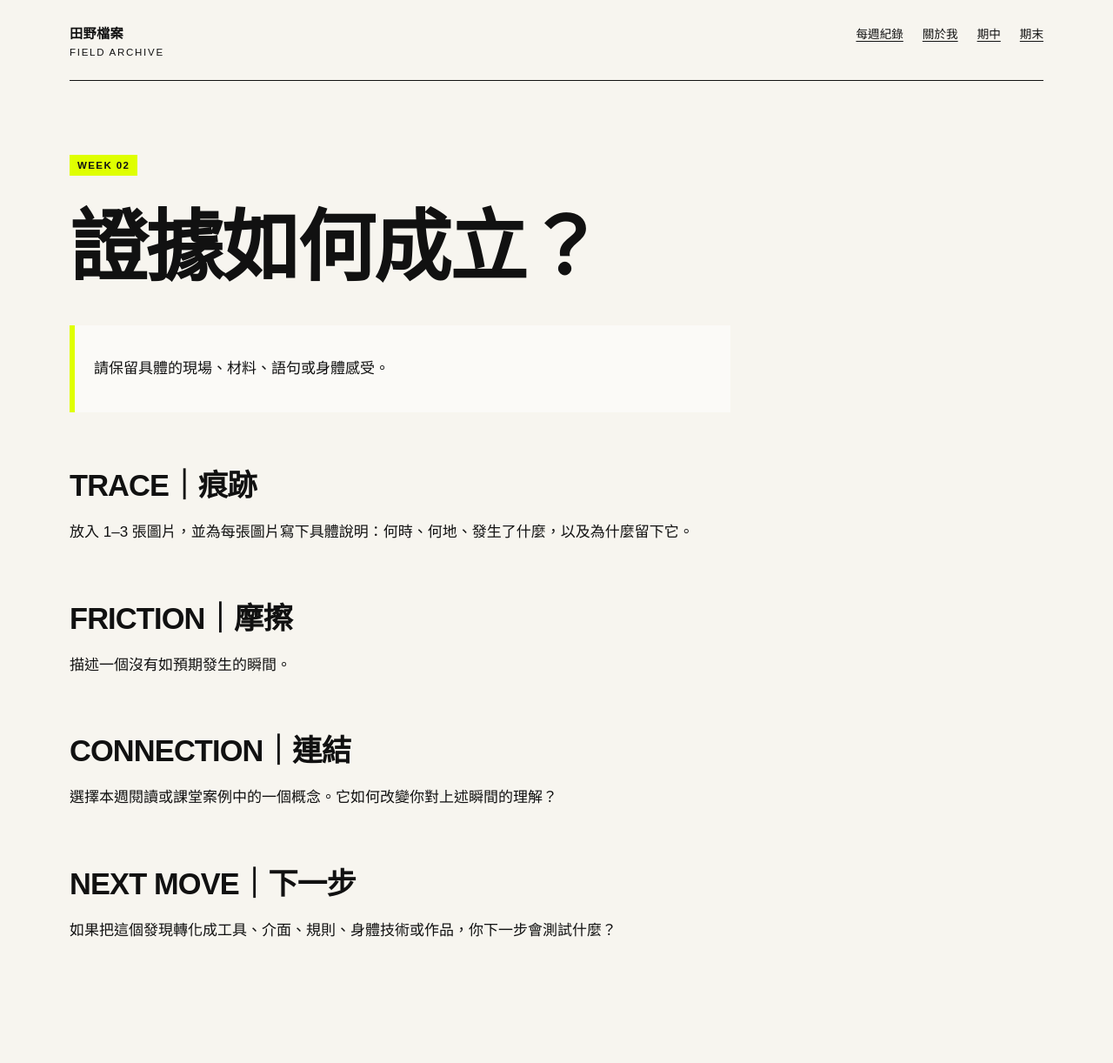
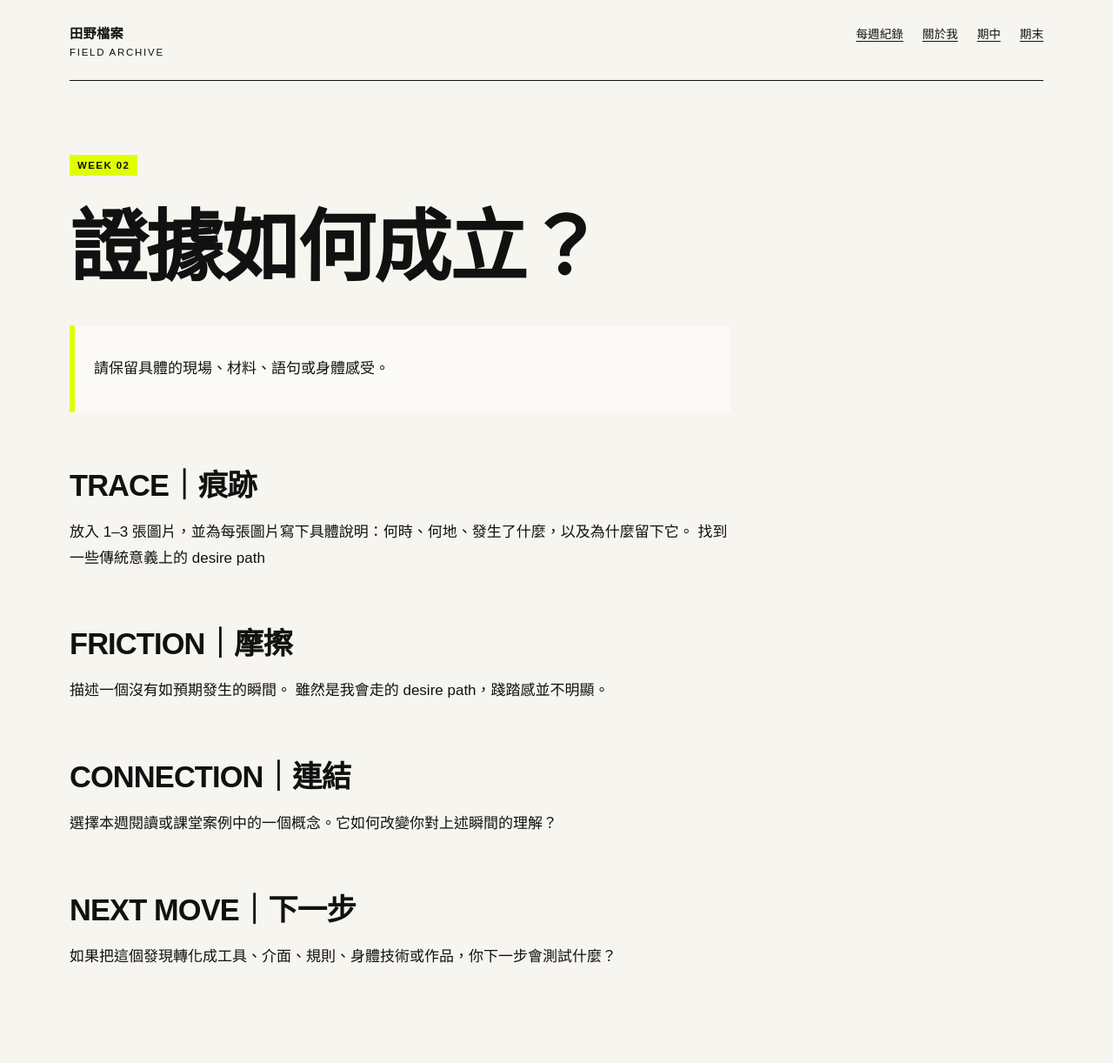
Before and after one commit to middlecm/fieldworkarchive, a Jekyll site: the page built from weeks/week-02.md, in a window 1280 px wide. Shown: the whole page at 87% size. Built offline with Jekyll 4.4.1, drawn with Linux system fonts in a browser that asks for light colours; before the commit the page ends 1192 px from its top, so only the background shows below that.

Commit message:
Update week-02.md

```diff
--- a/weeks/week-02.md
+++ b/weeks/week-02.md
@@ -12,10 +12,12 @@ permalink: /weeks/week-02/
 ## TRACE｜痕跡
 
 放入 1–3 張圖片，並為每張圖片寫下具體說明：何時、何地、發生了什麼，以及為什麼留下它。
+找到一些傳統意義上的 desire path
 
 ## FRICTION｜摩擦
 
 描述一個沒有如預期發生的瞬間。
+雖然是我會走的 desire path，踐踏感並不明顯。
 
 ## CONNECTION｜連結
 
```
